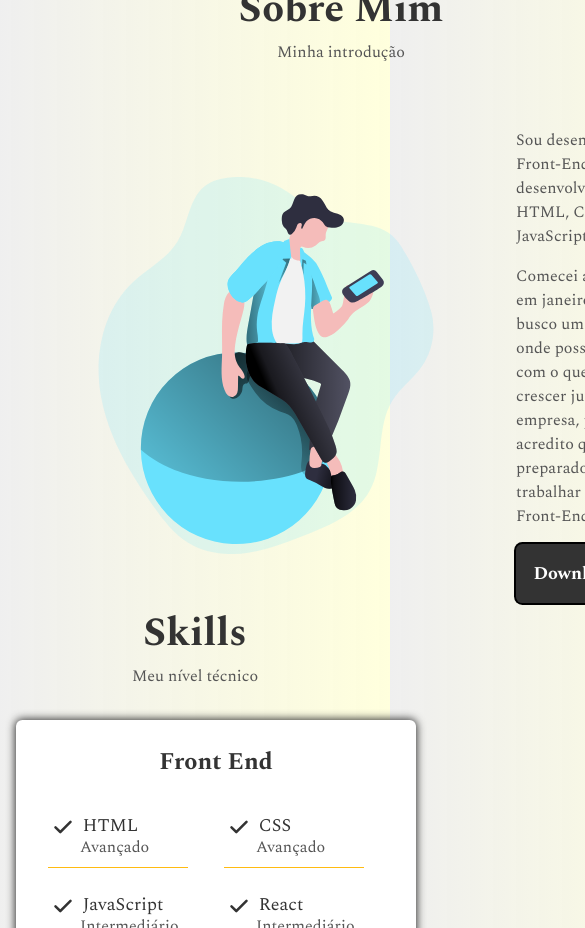
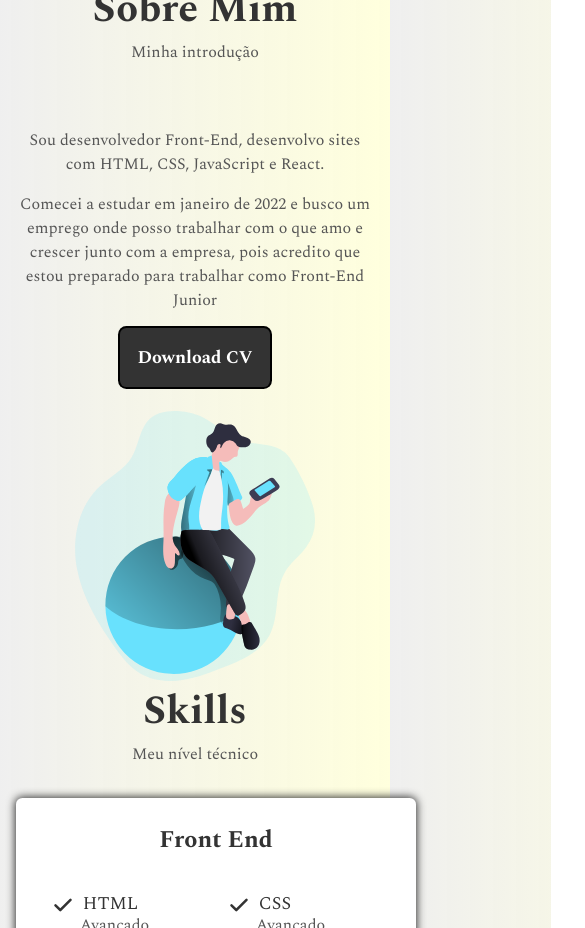
Before and after one commit to luizCosta-Serao/luizCosta-Serao.github.io, a React (Create React App) app: page / in a window 390 px wide. Shown: the part 800-1728 px from the top of the page, 585 px wide, since content can reach past the window. Built offline with nearby package versions, Linux system fonts and the light colour scheme.

Commit message:
About responsivo

```diff
--- a/src/components/About/About.module.css
+++ b/src/components/About/About.module.css
@@ -30,3 +30,28 @@
 .content button a {
   color: white;
 }
+
+@media (max-width:768px) {
+  .about img {
+    grid-column: 1 / -1;
+    justify-self: center;
+    width: 300px;
+    grid-row: 4 / 5;
+    margin-top: 1.5rem;
+  }
+
+  .content {
+    grid-column: 1 / -1;
+    text-align: center;
+  }
+}
+
+@media (max-width:400px) {
+  .about img {
+    width: 100%;
+  }
+
+  .content {
+    width: fit-content;
+  }
+}
```
